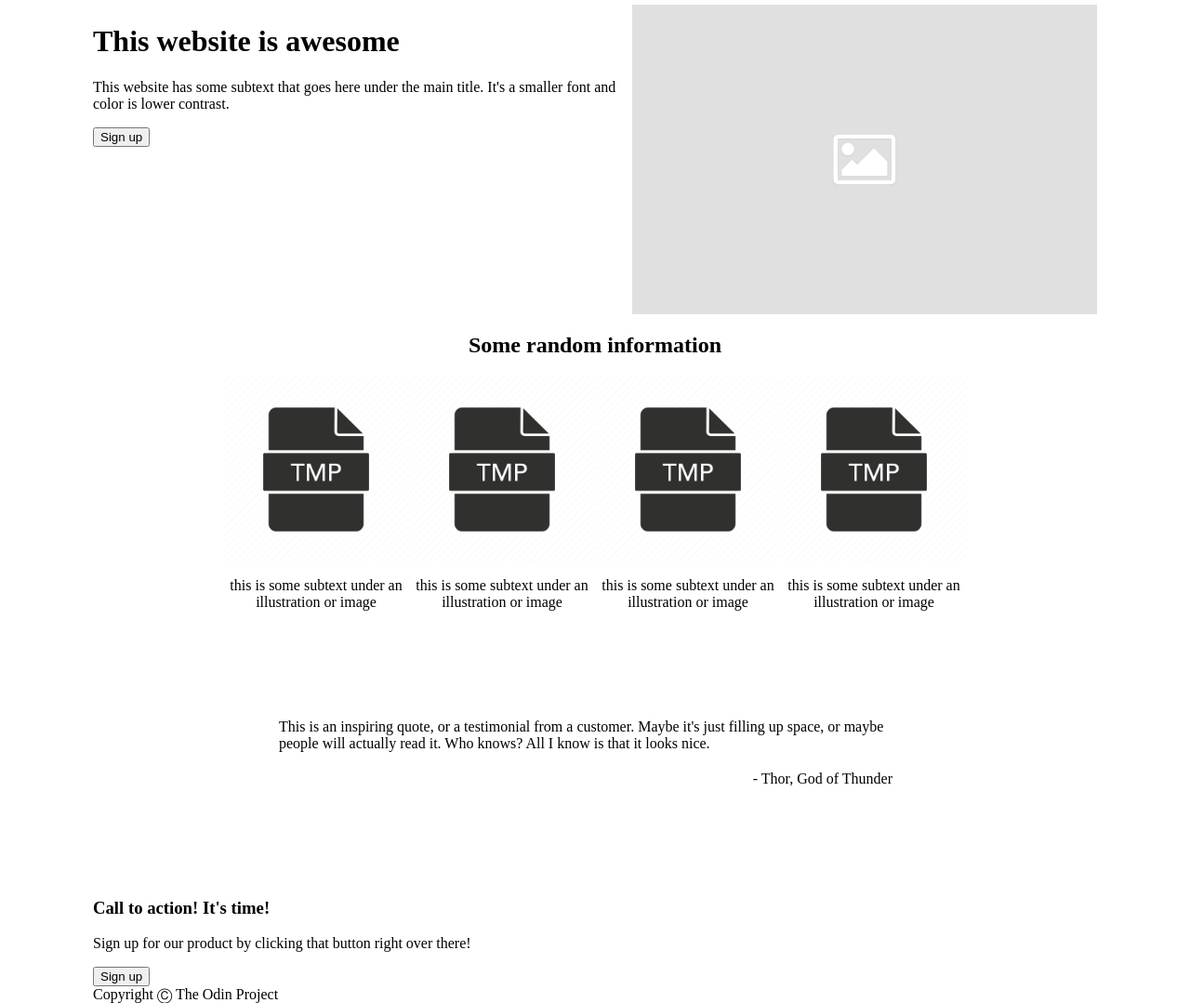
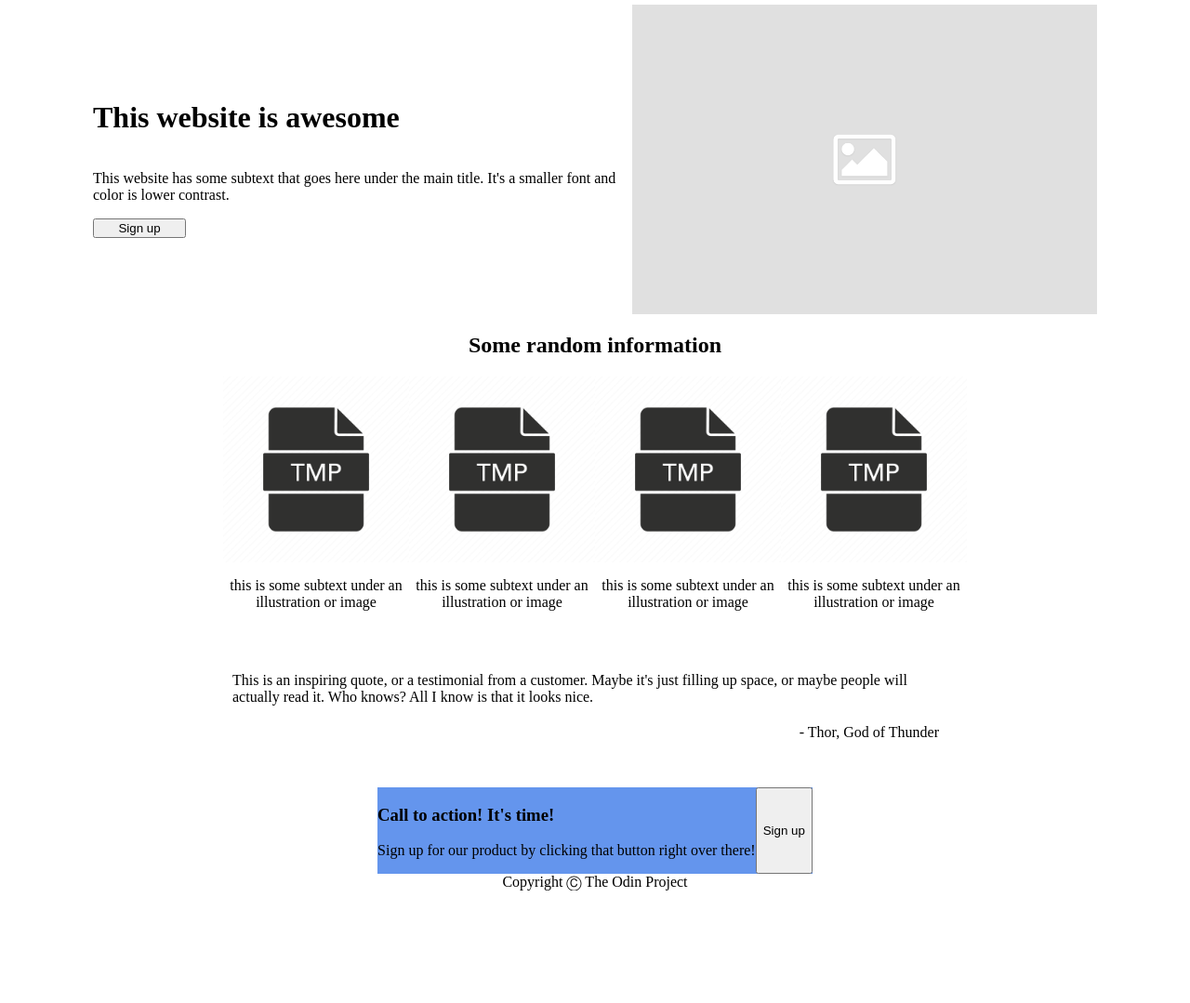
Before and after one commit to Luis-Bolanos/odin-landing-page, a plain HTML site: page index.html in a window 1280 px wide. Shown: the part 100-1179 px from the top of the page at 93% size. After the commit the page ends 1058 px from the top, so only its background shows below. Drawn offline with Linux system fonts and the light colour scheme.

Commit message:
Completed basic skeleton on index and style

```diff
--- a/index.html
+++ b/index.html
@@ -55,9 +55,13 @@
                 </div>
             </div>
             <div class="section-4">
-                <h3>Call to action! It's time!</h3>
-                <p>Sign up for our product by clicking that button right over there!</p>
-                <button>Sign up</button>
+                <div class="CTA-box">
+                    <div class="CTA-text">
+                        <h3>Call to action! It's time!</h3>
+                        <p>Sign up for our product by clicking that button right over there!</p>
+                    </div>
+                    <button>Sign up</button>
+                </div>
             </div>
         </div>
         <div class="footer">
--- a/style.css
+++ b/style.css
@@ -2,8 +2,10 @@ body {
     display:flex;
     flex: 1;
     flex-direction: column;
-    justify-content: center;
-    margin: 0 100px;
+    min-height: 100vh;
+    margin: 0 100px 0 100px;
+    justify-content: space-between;
+
 }
 
 a {
@@ -32,23 +34,34 @@ ul, .nav {
 
 .container {
     display:flex;
+    flex-direction: column;
+    justify-content: space-between;
     flex: 1;
-    flex-direction: column;
-    justify-content: center;
 }
 
 .section-1{
     display: flex;
     flex-direction: row;
+    justify-content: space-around;
+    align-items: center;
 }
 
 .section-1 img {
     width: 500px;
 }
 
+.intro {
+    display: flex;
+    flex-direction: column;
+    justify-content: center;
+}
+
+.intro button {
+    width: 100px;
+}
+
 .section-2 {
     display: flex;
-    flex: 1;
     flex-direction: column;
     align-items: center;
 }
@@ -72,7 +85,7 @@ ul, .nav {
     display: flex;
     justify-content: center;
     flex-direction: column;
-    padding: 100px;
+    padding: 50px;
 }
 
 .quote {
@@ -87,3 +100,21 @@ ul, .nav {
     justify-content: flex-end;
 
 }
+
+.section-4 {
+    display: flex;
+    flex-direction: column;
+    align-items: center;
+}
+
+.CTA-box {
+    display: flex;
+    background-color: cornflowerblue;
+}
+
+.footer {
+    display:flex;
+    flex-direction: column;
+    justify-content: center;
+    align-items: center;
+}
```
